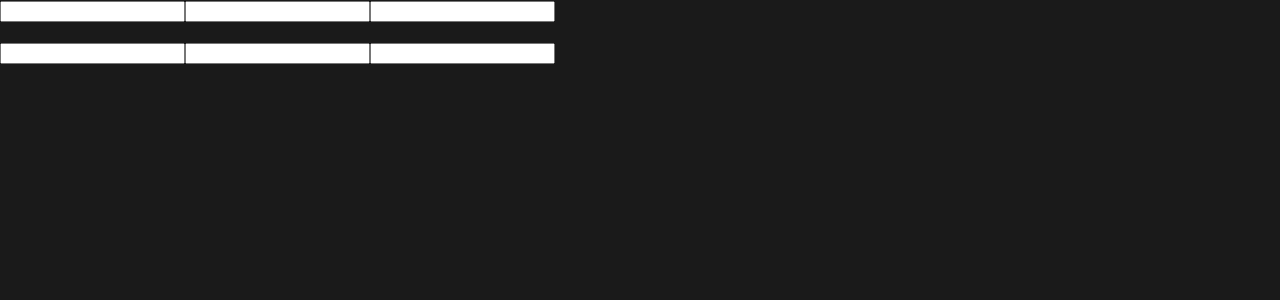
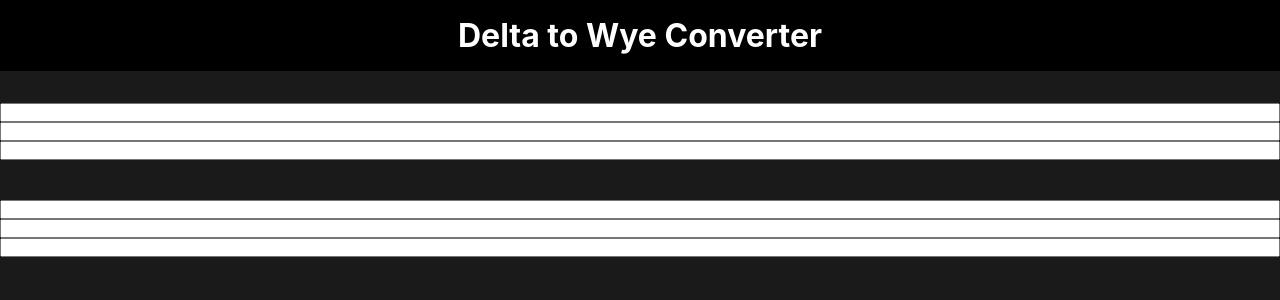
Before and after one commit to Fatih20/Delta-Wye-Converter, a React (Create React App) app: page / in a window 1280 px wide. Shown: the top 300 px of the page. Built offline with nearby package versions, Linux system fonts and the light colour scheme.

Commit message:
Basic styling and layout.

```diff
--- a/src/App.tsx
+++ b/src/App.tsx
@@ -1,83 +1,21 @@
-import { useState, useEffect } from "react";
 import styled from "styled-components";
 
-import { inputConnectedVariable } from "./utilities/types";
-import ValidatedInput from "./components/input";
+import MainConversion from "./components/main";
+import Header from "./components/header";
 
-import {
-  deltaToWyeConverter,
-  wyeToDeltaConverter,
-} from "./utilities/conversionLogic";
-
-const Spacer = styled.div`
-  margin: 20px 0 20px 0;
+const Main = styled.div`
+  color: white;
+  display: flex;
+  flex-direction: column;
+  gap: 2em;
 `;
 
 function App() {
-  const [convertingDtW, setConvertingDtW] = useState(true);
-
-  const [raValue, setRaValue] = useState("" as inputConnectedVariable);
-  const [rbValue, setRbValue] = useState("" as inputConnectedVariable);
-  const [rcValue, setRcValue] = useState("" as inputConnectedVariable);
-
-  const [r1Value, setR1Value] = useState("" as inputConnectedVariable);
-  const [r2Value, setR2Value] = useState("" as inputConnectedVariable);
-  const [r3Value, setR3Value] = useState("" as inputConnectedVariable);
-
-  useEffect(
-    () => {
-      if (convertingDtW) {
-        if (!(raValue === "" || rbValue === "" || rcValue === "")) {
-          const { r1, r2, r3 } = deltaToWyeConverter(raValue, rbValue, rcValue);
-          setR1Value(r1);
-          setR2Value(r2);
-          setR3Value(r3);
-        }
-      } else {
-        if (!(r1Value === "" || r2Value === "" || r3Value === "")) {
-          const { ra, rb, rc } = wyeToDeltaConverter(r1Value, r2Value, r3Value);
-          setRaValue(ra);
-          setRbValue(rb);
-          setRcValue(rc);
-        }
-      }
-    },
-    convertingDtW ? [raValue, rbValue, rcValue] : [r1Value, r2Value, r3Value]
-  );
   return (
-    <>
-      <ValidatedInput
-        externalValue={raValue}
-        setExternalValue={setRaValue}
-        setStateOfChangingDtW={() => setConvertingDtW(true)}
-      />
-      <ValidatedInput
-        externalValue={rbValue}
-        setExternalValue={setRbValue}
-        setStateOfChangingDtW={() => setConvertingDtW(true)}
-      />
-      <ValidatedInput
-        externalValue={rcValue}
-        setExternalValue={setRcValue}
-        setStateOfChangingDtW={() => setConvertingDtW(true)}
-      />
-      <Spacer />
-      <ValidatedInput
-        externalValue={r1Value}
-        setExternalValue={setR1Value}
-        setStateOfChangingDtW={() => setConvertingDtW(false)}
-      />
-      <ValidatedInput
-        externalValue={r2Value}
-        setExternalValue={setR2Value}
-        setStateOfChangingDtW={() => setConvertingDtW(false)}
-      />
-      <ValidatedInput
-        externalValue={r3Value}
-        setExternalValue={setR3Value}
-        setStateOfChangingDtW={() => setConvertingDtW(false)}
-      />
-    </>
+    <Main>
+      <Header />
+      <MainConversion />
+    </Main>
   );
 }
 
--- /dev/null
+++ b/src/components/header.tsx
@@ -0,0 +1,26 @@
+import styled from "styled-components";
+
+const Main = styled.div`
+  align-items: center;
+  background-color: black;
+  display: flex;
+  flex-direction: column;
+  justify-content: center;
+  padding: 1em 1em;
+
+  & * {
+    text-align: center;
+  }
+`;
+
+const Title = styled.h1`
+  /* font-size: 1.75em; */
+`;
+
+export default function Header() {
+  return (
+    <Main>
+      <Title>Delta to Wye Converter</Title>
+    </Main>
+  );
+}
--- /dev/null
+++ b/src/components/main.tsx
@@ -0,0 +1,87 @@
+import { useState, useEffect } from "react";
+import styled from "styled-components";
+
+import { inputConnectedVariable } from "../utilities/types";
+import ValidatedInput from "./input";
+
+import {
+  deltaToWyeConverter,
+  wyeToDeltaConverter,
+} from "../utilities/conversionLogic";
+
+const Main = styled.div`
+  display: flex;
+  flex-direction: column;
+`;
+
+const Spacer = styled.div`
+  margin: 20px 0 20px 0;
+`;
+
+export default function MainConversion() {
+  const [convertingDtW, setConvertingDtW] = useState(true);
+
+  const [raValue, setRaValue] = useState("" as inputConnectedVariable);
+  const [rbValue, setRbValue] = useState("" as inputConnectedVariable);
+  const [rcValue, setRcValue] = useState("" as inputConnectedVariable);
+
+  const [r1Value, setR1Value] = useState("" as inputConnectedVariable);
+  const [r2Value, setR2Value] = useState("" as inputConnectedVariable);
+  const [r3Value, setR3Value] = useState("" as inputConnectedVariable);
+
+  useEffect(
+    () => {
+      if (convertingDtW) {
+        if (!(raValue === "" || rbValue === "" || rcValue === "")) {
+          const { r1, r2, r3 } = deltaToWyeConverter(raValue, rbValue, rcValue);
+          setR1Value(r1);
+          setR2Value(r2);
+          setR3Value(r3);
+        }
+      } else {
+        if (!(r1Value === "" || r2Value === "" || r3Value === "")) {
+          const { ra, rb, rc } = wyeToDeltaConverter(r1Value, r2Value, r3Value);
+          setRaValue(ra);
+          setRbValue(rb);
+          setRcValue(rc);
+        }
+      }
+    },
+    convertingDtW ? [raValue, rbValue, rcValue] : [r1Value, r2Value, r3Value]
+  );
+  return (
+    <Main>
+      <ValidatedInput
+        externalValue={raValue}
+        setExternalValue={setRaValue}
+        setStateOfChangingDtW={() => setConvertingDtW(true)}
+      />
+      <ValidatedInput
+        externalValue={rbValue}
+        setExternalValue={setRbValue}
+        setStateOfChangingDtW={() => setConvertingDtW(true)}
+      />
+      <ValidatedInput
+        externalValue={rcValue}
+        setExternalValue={setRcValue}
+        setStateOfChangingDtW={() => setConvertingDtW(true)}
+      />
+      <Spacer />
+      <ValidatedInput
+        externalValue={r1Value}
+        setExternalValue={setR1Value}
+        setStateOfChangingDtW={() => setConvertingDtW(false)}
+      />
+      <ValidatedInput
+        externalValue={r2Value}
+        setExternalValue={setR2Value}
+        setStateOfChangingDtW={() => setConvertingDtW(false)}
+      />
+      <ValidatedInput
+        externalValue={r3Value}
+        setExternalValue={setR3Value}
+        setStateOfChangingDtW={() => setConvertingDtW(false)}
+      />
+    </Main>
+  );
+}
--- a/src/index.css
+++ b/src/index.css
@@ -1,11 +1,15 @@
 body {
   margin: 0;
-  font-family: -apple-system, BlinkMacSystemFont, "Segoe UI", "Roboto", "Oxygen",
-    "Ubuntu", "Cantarell", "Fira Sans", "Droid Sans", "Helvetica Neue",
-    sans-serif;
+  padding: 0;
+  font-family: "Inter", "sans-serif";
   -webkit-font-smoothing: antialiased;
   -moz-osx-font-smoothing: grayscale;
   background-color: #1a1a1a;
+}
+
+body * {
+  margin: 0;
+  padding: 0;
 }
 
 code {
```
